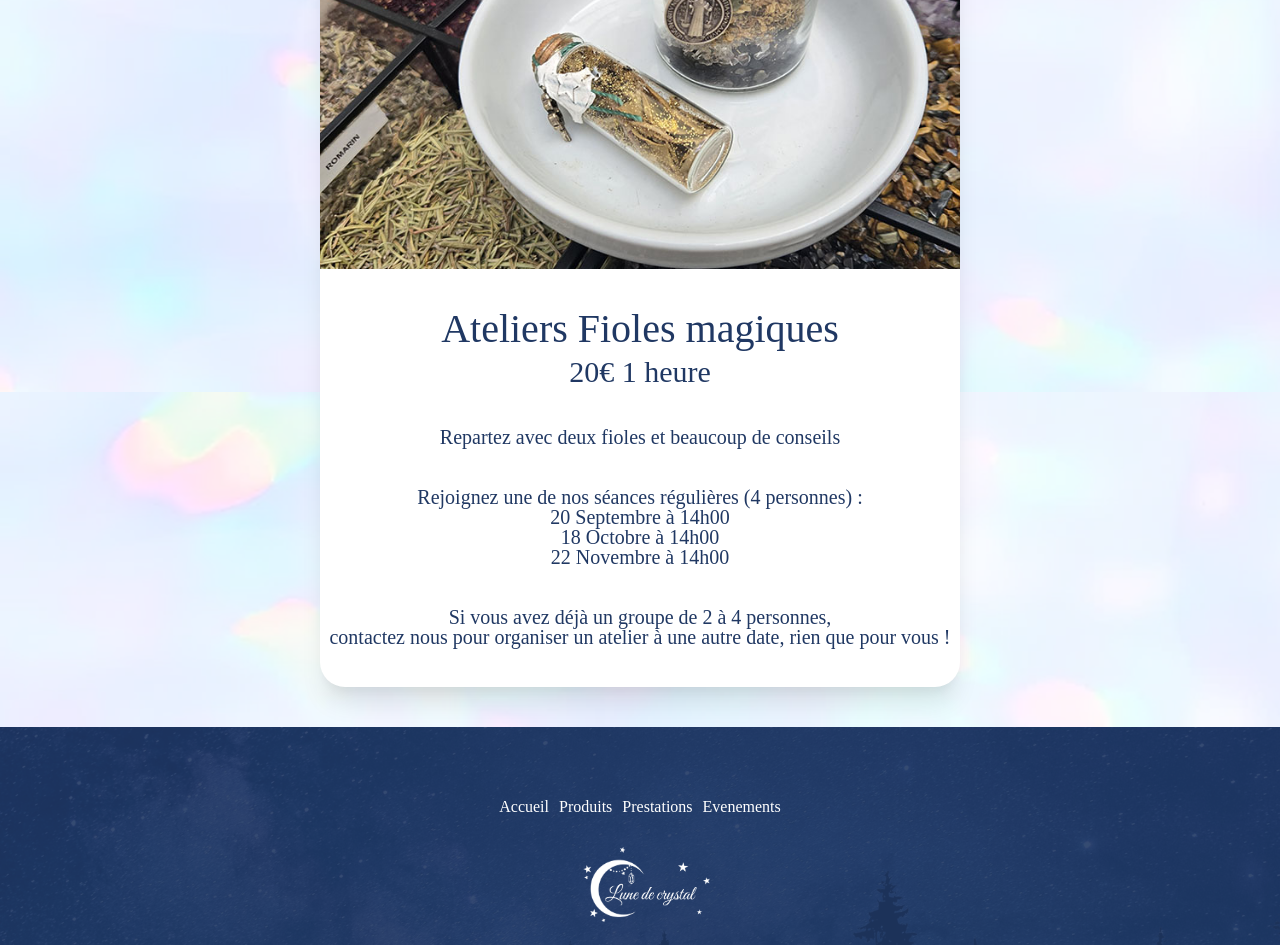
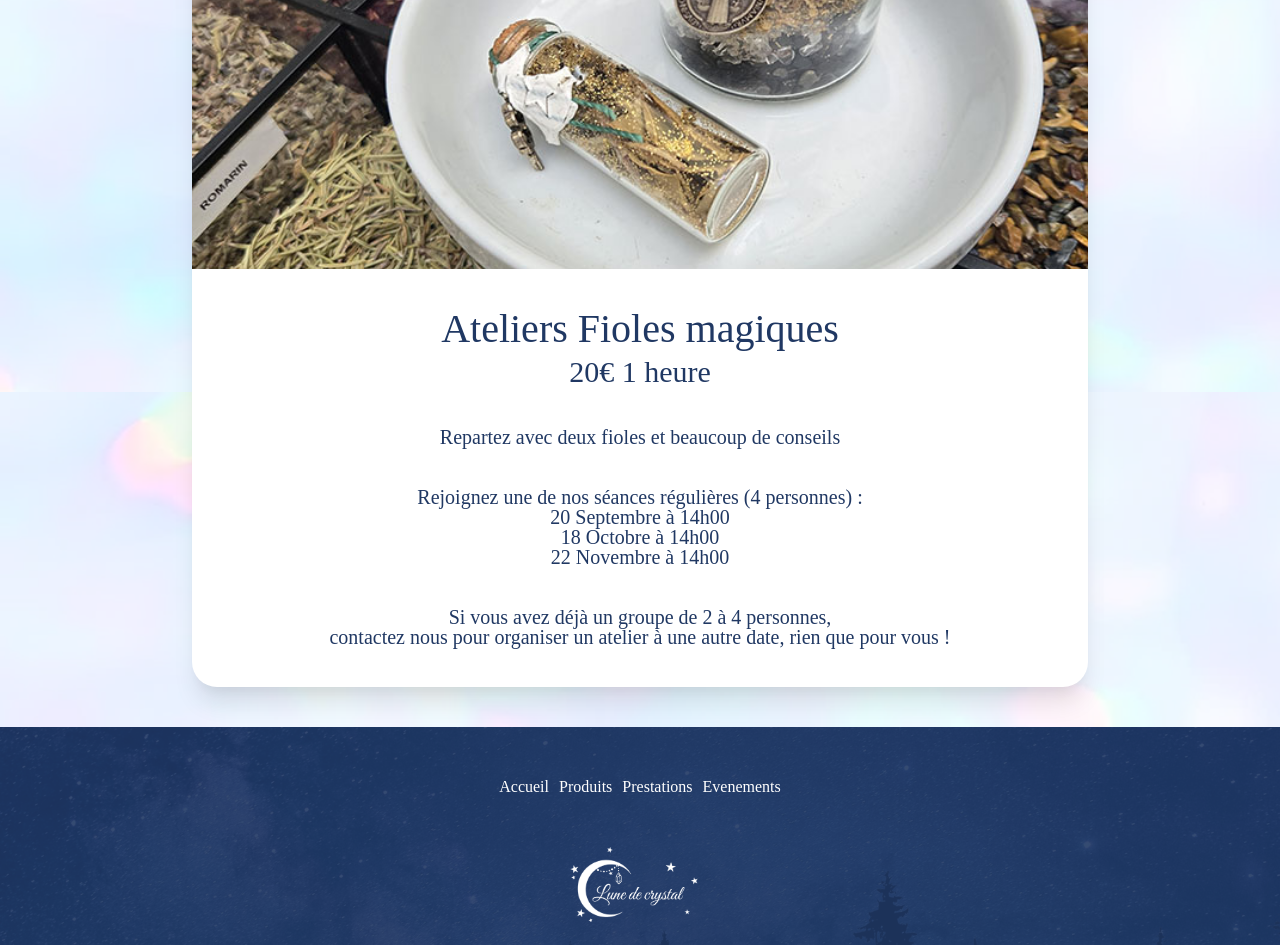
Before and after one commit to Domenc-M/lune-de-crystal-react, a React (Create React App) app: page /evenements in a window 1280 px wide. Shown: the part 1848-2793 px from the top of the page. Built offline with nearby package versions, Linux system fonts and the light colour scheme.

Commit message:
responsive done

```diff
--- a/src/components/Footer.js
+++ b/src/components/Footer.js
@@ -6,20 +6,24 @@ import logo from '../img/Logo_texte_blanc.png';
 function Footer() {
   return (
     <section className='footer'>
-        <Link to={"/"}></Link>
+
         <div class="footer_img_container">
           <img src={banner} alt="night sky"/>
           <div class="footer_layer"></div>
         </div>
-        <div className="footer_logo_container">
-          <img src={logo} alt="logo"></img>
-        </div>
+
         <ul className="footer_navbar">
           <li><Link to={"/"}>Accueil</Link></li>
           <li><Link to={"/produits"}>Produits</Link></li>
           <li><Link to={"/prestations"}>Prestations</Link></li>
           <li><Link to={"/evenements"}>Evenements</Link></li>
         </ul>
+        <div className="footer_logo_container">
+          <Link to={"/"}>
+            <img src={logo} alt="logo"></img>
+          </Link>
+        </div>
+
         <ul className="footer_navbar">
           <li><Link to={"/mentions-legales"}>Mentions légales</Link></li>
         </ul>
--- a/src/components/Navbar.js
+++ b/src/components/Navbar.js
@@ -17,6 +17,14 @@ function Navbar() {
     checkHover.addEventListener("change", handler);
     return () => checkHover.removeEventListener("change", handler);
   }, []);
+
+  // inside Navbar
+  useLocation();
+
+  // close dropdown whenever the route changes
+  useEffect(() => {
+    setOpen(false);
+  }, [location]);
 
   return (
     <div className='navigation-menu'>
--- a/src/style/pages/accueil.scss
+++ b/src/style/pages/accueil.scss
@@ -104,3 +104,23 @@ gap:5vw;
         }
     }
 }
+
+@media (max-width: 768px) {
+    .photo-section {
+        flex-direction:column;
+        align-items:center;
+
+        .divider {
+            display:none;
+        }
+
+        p {
+            width:70vw;
+            text-align:center;
+        }
+
+        .home-photo-container {
+            width:70vw;
+        }
+    }
+}
--- a/src/style/pages/evenements.scss
+++ b/src/style/pages/evenements.scss
@@ -23,6 +23,7 @@
         overflow:hidden;
         border-radius:25px;
         margin:5vh auto;
+        width:70vw;
 
         h2 {
         margin-top:5vh;
@@ -48,7 +49,7 @@
         }
 
         .evenement_img_container {
-            width:50vw;
+            width:100%;
             height:50vh;
             overflow:hidden;
 
--- a/src/style/pages/prestations.scss
+++ b/src/style/pages/prestations.scss
@@ -23,6 +23,7 @@
         overflow:hidden;
         border-radius:25px;
         margin:5vh auto;
+        width:70vw;
 
         h2 {
         margin-top:5vh;
@@ -48,7 +49,7 @@
         }
 
         .prestation_img_container {
-            width:50vw;
+            width:100%;
             height:50vh;
 
             img {
--- a/src/style/pages/product-details.scss
+++ b/src/style/pages/product-details.scss
@@ -35,9 +35,10 @@
         justify-content:space-between;
         background-color:white;
         box-shadow: rgba(0, 0, 0, 0.1) 0px 20px 25px -5px, rgba(0, 0, 0, 0.04) 0px 10px 10px -5px;
-        margin:5vh 20vw;
+        margin:5vh auto;
         border-radius:15px;
         overflow:hidden;
+        width:70vw;
 
         .product_details_img_container {
             width:25vw;
--- a/src/style/theme/footer.scss
+++ b/src/style/theme/footer.scss
@@ -2,6 +2,9 @@
 
 .footer {
 position:relative;
+display:flex;
+flex-direction:column;
+align-items:center;
 
     .footer_img_container {
         position:absolute;
@@ -20,11 +23,8 @@ position:relative;
     }
 
     .footer_logo_container {
-        position:absolute;
-        z-index:20;
-        top:15vh;
-        left:45vw;
         height:10vh;
+        z-index: 20;
 
         img {
             height:100%;
@@ -49,7 +49,7 @@ position:relative;
         display:flex;
         justify-content:center;
         gap:10px;
-        height:20vh;
+        height:15vh;
         align-items:center;
 
         li {
--- a/src/style/theme/general.scss
+++ b/src/style/theme/general.scss
@@ -71,12 +71,3 @@ h2, h3, h4 {
         font-size:1.5rem;
     }
 }
-
-@media (max-width: 480px) {
-    h1 {
-        font-size:2rem;
-    }
-    h2, h3, h4 {
-        font-size:1rem;
-    }
-}
```
